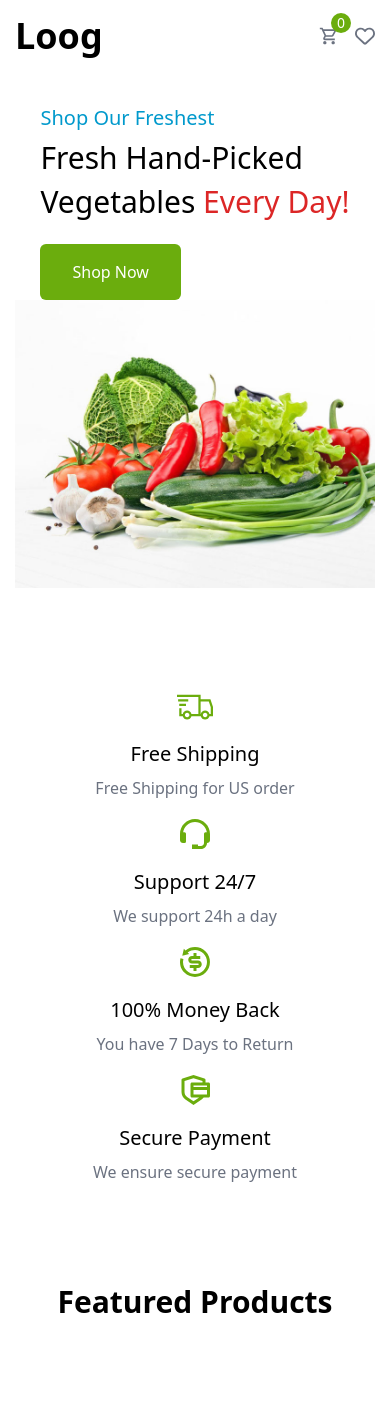
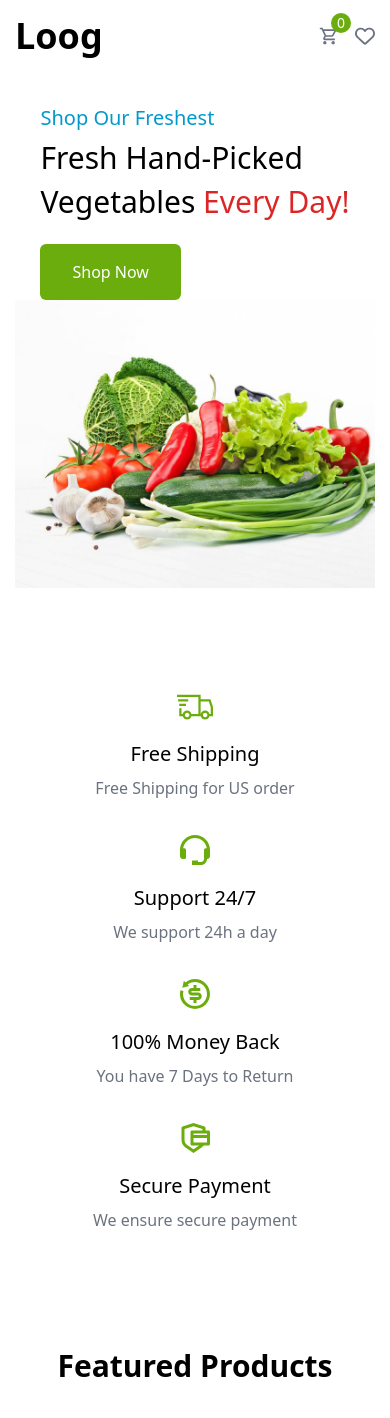
Before and after one commit to salimsheikh/vite-vegetable-website, a React (Vite) app: page / in a window 390 px wide. Shown: the top 1418 px of the page. Built offline with nearby package versions, Linux system fonts and the light colour scheme.

Commit message:
bug fixed

```diff
--- a/src/components/ProductCard.tsx
+++ b/src/components/ProductCard.tsx
@@ -11,7 +11,7 @@ const ProductCard = ({id, img, name, price} : PropsType) => {
   return (
     <div>
         <div className="border border-gray-300">
-            <img src={img} alt={name} />
+            <img src={img} alt={name} className="w-full" />
         </div>
         <div className="border border-gray-300 border-t-0">
             <h2 className="text-2xl text-center pt-4">{name}</h2>
--- a/src/components/ServiceCard.tsx
+++ b/src/components/ServiceCard.tsx
@@ -6,7 +6,7 @@ interface PropsType {
 
 const ServiceCard = ({ icon, title, desc }: PropsType) => {
     return (
-        <div className="flex flex-col items-center justify-center">
+        <div className="flex flex-col items-center justify-center mb-4 lg:mb-0">
             <div className="text-accent">{icon}</div>
             <h2 className="text-xl font-medium mt-4 mb-2">{title}</h2>
             <p className="text-gray-500">{desc}</p>
--- a/src/components/Services.tsx
+++ b/src/components/Services.tsx
@@ -24,7 +24,7 @@ const Services = () => {
     ];
     return (
         <section className="container mt-[100px]">
-            <div className="grid gap-4 grid-cols-1 sm:grid-cols-2 md:grid-cols-3 lg:grid-cols-4">
+            <div className="grid gap-4 grid-cols-1 sm:grid-cols-2 md:grid-cols-2 lg:grid-cols-4">
                 {servicesData.map((service, index) => (
                     <ServiceCard key={index} icon={service.icon} title={service.title} desc={service.desc} />
                 ))}
```
